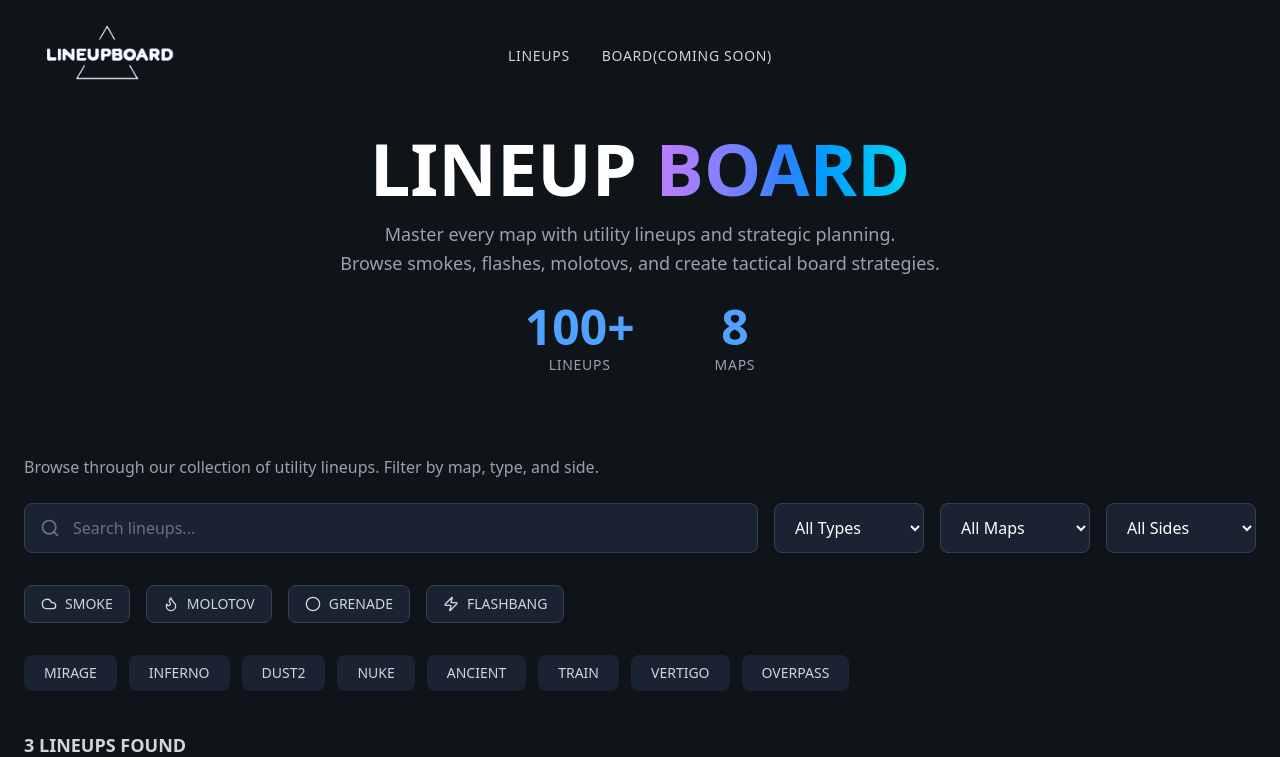
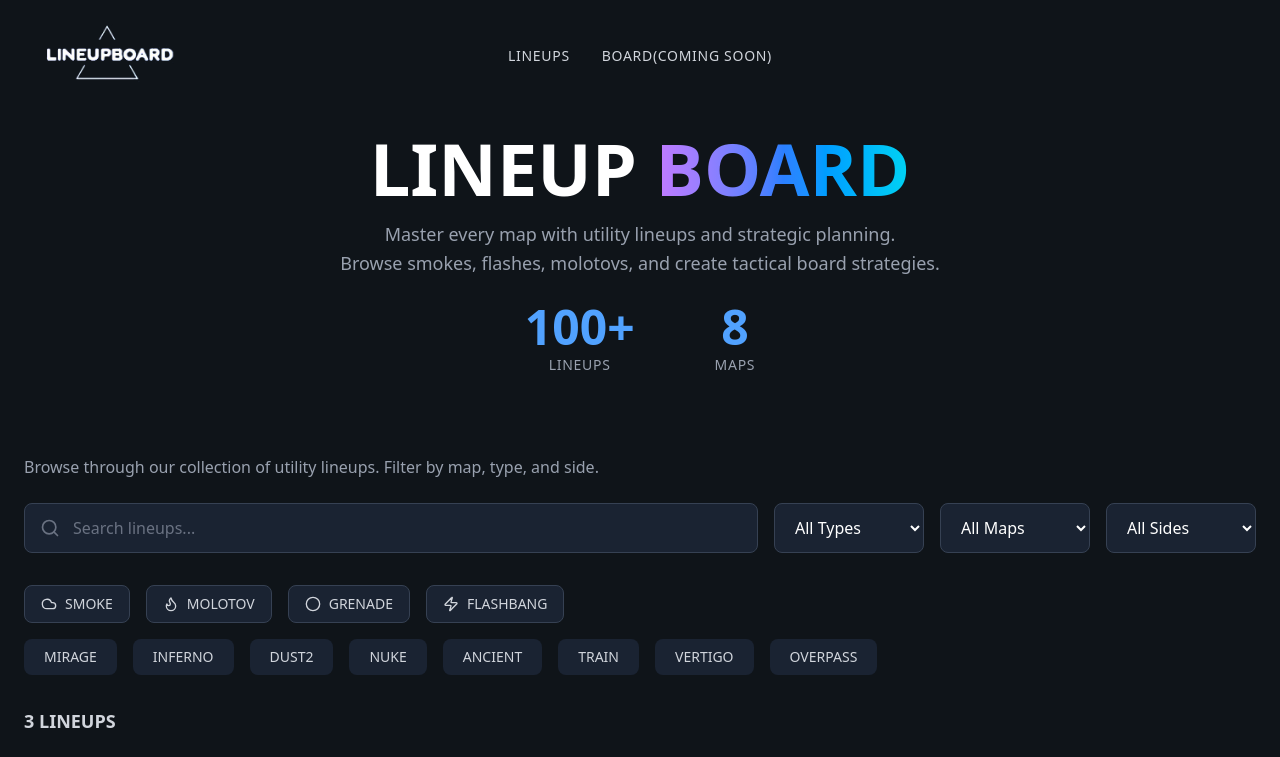
Before and after one commit to JackyHCS/LineupBoard, a Next.js app: page / in a window 1280 px wide. Shown: the top 757 px of the page. Built offline with nearby package versions, Linux system fonts and the light colour scheme.

Commit message:
Added filter logic

```diff
--- a/app/components/LineupNadeCard.tsx
+++ b/app/components/LineupNadeCard.tsx
@@ -17,10 +17,10 @@ export default function LineupNadeCard({ nade }: LineupNadeCardProps) {
               <span className="px-2 py-1 bg-blue-500 text-white text-xs font-medium rounded">
                 {nade.type}
               </span>
-              <span className="px-2 py-1 bg-yellow-500 text-black text-xs font-medium rounded">
+              <span className="px-2 py-1 bg-yellow-00 text-black text-xs font-medium rounded">
                 {nade.difficulty}
               </span>
-            </div>
+            </div>5
           </div>
           <div className="p-4">
             <h3 className="font-semibold text-white mb-2 line-clamp-2">
--- a/app/components/LineupSection.tsx
+++ b/app/components/LineupSection.tsx
@@ -10,6 +10,32 @@ export default function LineupSection() {
     const [selectedType, setSelectedType] = useState('All Types');
     const [selectedMap, setSelectedMap] = useState('All Maps');
     const [selectedSide, setSelectedSide] = useState('All Sides');
+
+    // Function to normalize map
+    const normalizeMapName = (mapName: string): string => {
+      return mapName.charAt(0) + mapName.slice(1).toLowerCase();
+    };
+
+    // Filter nades based on selected filters
+    const filteredNades = nades.filter(nade => {
+      // Search filter
+      const matchesSearch = searchQuery === '' ||
+        nade.title.toLowerCase().includes(searchQuery.toLowerCase());
+
+      // Type filter
+      const matchesType = selectedType === 'All Types' || nade.type === selectedType;
+
+      // Map filter
+      const normalizedSelectedMap = selectedMap === 'All Maps'
+        ? 'All Maps'
+        : normalizeMapName(selectedMap);
+      const matchesMap = normalizedSelectedMap === 'All Maps' || nade.map === normalizedSelectedMap;
+
+      // Side filter
+      const matchesSide = selectedSide === 'All Sides' || nade.side === selectedSide;
+
+      return matchesSearch && matchesType && matchesMap && matchesSide;
+    });
 
     return (
       <section id="lineups" className="bg-[#0f1419]">
@@ -32,6 +58,7 @@ export default function LineupSection() {
                 className="w-full bg-[#1a2332] border border-gray-700 rounded-lg pl-12 pr-4 py-3 text-white placeholder-gray-500 focus:outline-none focus:border-blue-500 transition"
               />
             </div>
+            {/* General Filter */}
             <select
               value={selectedType}
               onChange={(e) => setSelectedType(e.target.value)}
@@ -62,23 +89,36 @@ export default function LineupSection() {
             </select>
           </div>
 
+          {/* Advanced map overview Filter Buttons */}
+          <div className="mb-8">
             {/* Nade Type Filters */}
-          <div className="flex flex-wrap gap-4 mb-8">
-            {nadeTypes.map(({ name, icon: Icon }) => (
+            <div className="flex flex-wrap gap-4 mb-4">
+              {nadeTypes.map(({ name, icon: Icon }) => {
+                const typeName = name.charAt(0) + name.slice(1).toLowerCase(); // Convert SMOKE to Smoke
+                const isSelected = selectedType === typeName;
+                return (
                   <button
                     key={name}
-                className="flex items-center gap-2 px-4 py-2 bg-[#1a2332] border border-gray-700 rounded-lg text-sm text-gray-300 hover:border-blue-500 hover:text-blue-400 transition"
+                    onClick={() => setSelectedType(isSelected ? 'All Types' : typeName)}
+                    className={`flex items-center gap-2 px-4 py-2 rounded-lg text-sm font-medium transition ${
+                      isSelected
+                        ? 'bg-blue-500 text-white border border-blue-500'
+                        : 'bg-[#1a2332] text-gray-300 border border-gray-700 hover:border-blue-500 hover:text-blue-400'
+                    }`}
                   >
                     <Icon className="w-4 h-4" />
                     {name}
                   </button>
-            ))}
+                );
+              })}
             </div>
 
-          {/* Map Pills */}
-          <div className="flex gap-3 mb-8 overflow-x-auto pb-2">
+            {/* Map Filters */}
+            <div className="flex flex-wrap gap-4">
               {maps.map(map => (
-              <button key={map} onClick={() => setSelectedMap(map)}
+                <button
+                  key={map}
+                  onClick={() => setSelectedMap(selectedMap === map ? 'All Maps' : map)}
                   className={`px-5 py-2 rounded-lg text-sm font-medium whitespace-nowrap transition ${
                     selectedMap === map
                       ? 'bg-blue-500 text-white'
@@ -89,15 +129,17 @@ export default function LineupSection() {
                 </button>
               ))}
             </div>
+          </div>
+
 
           {/* Results Count */}
           <div className="text-lg font-bold text-gray-300 mb-6">
-            {nades.length} LINEUPS FOUND
+            {filteredNades.length} LINEUPS
           </div>
 
           {/* Nade Grid */}
           <div className="grid grid-cols-1 md:grid-cols-2 lg:grid-cols-3 xl:grid-cols-4 gap-6">
-            {nades.map(nade => (
+            {filteredNades.map(nade => (
               <LineupNadeCard key={nade.id} nade={nade} />
             ))}
           </div>
```
Lines whose indentation alone changed are shown as unchanged.
